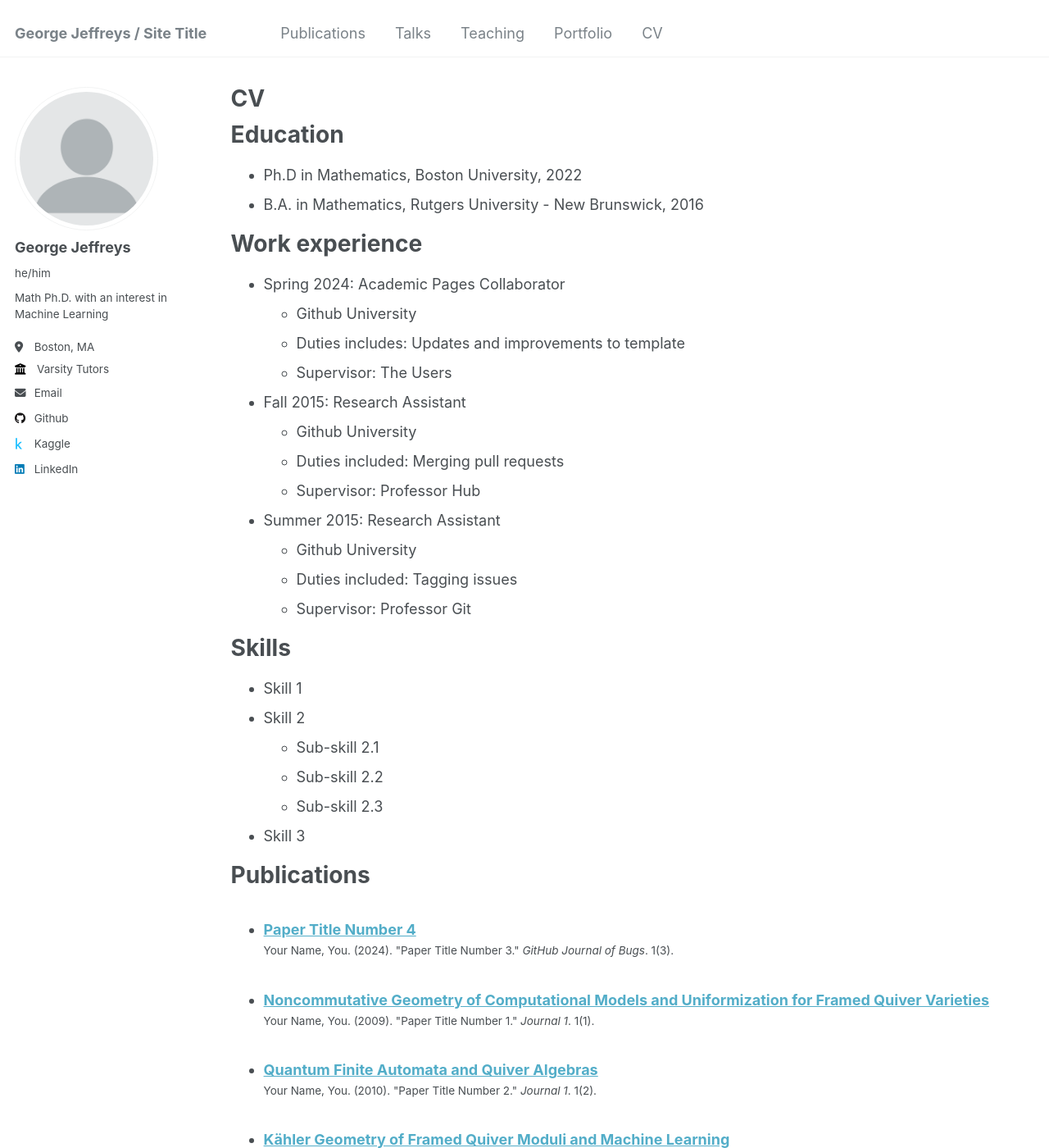
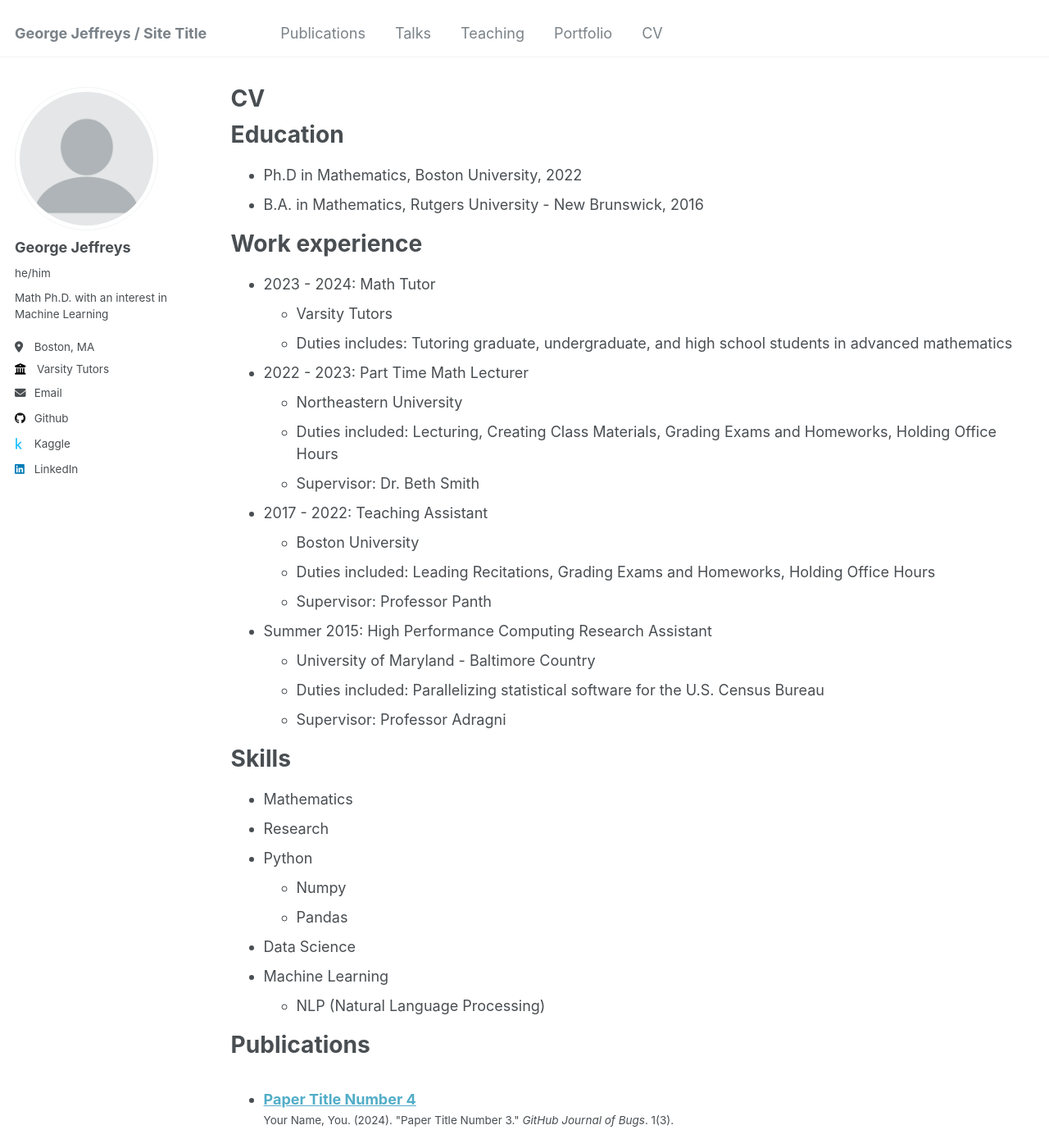
Before and after one commit to G-Jeffreys/G-Jeffreys.github.io, a Jekyll site: the page built from _pages/cv.md, in a window 1280 px wide and 1400 px high. Shown: the whole window at 82% size. Built offline with Jekyll 4.4.1, drawn with Linux system fonts in a browser that asks for light colours; some of the changed text lies outside the part shown.

Commit message:
Update cv.md

```diff
--- a/_pages/cv.md
+++ b/_pages/cv.md
@@ -16,29 +16,35 @@ Education
 
 Work experience
 ======
-* Spring 2024: Academic Pages Collaborator
-  * Github University
-  * Duties includes: Updates and improvements to template
-  * Supervisor: The Users
+* 2023 - 2024: Math Tutor
+  * Varsity Tutors
+  * Duties includes: Tutoring graduate, undergraduate, and high school students in advanced mathematics
 
-* Fall 2015: Research Assistant
-  * Github University
-  * Duties included: Merging pull requests
-  * Supervisor: Professor Hub
+* 2022 - 2023: Part Time Math Lecturer
+  * Northeastern University
+  * Duties included: Lecturing, Creating Class Materials, Grading Exams and Homeworks, Holding Office Hours
+  * Supervisor: Dr. Beth Smith
 
-* Summer 2015: Research Assistant
-  * Github University
-  * Duties included: Tagging issues
-  * Supervisor: Professor Git
+* 2017 - 2022: Teaching Assistant
+  * Boston University
+  * Duties included: Leading Recitations, Grading Exams and Homeworks, Holding Office Hours
+  * Supervisor: Professor Panth
+
+* Summer 2015: High Performance Computing Research Assistant
+  * University of Maryland - Baltimore Country
+  * Duties included: Parallelizing statistical software for the U.S. Census Bureau
+  * Supervisor: Professor Adragni
 
 Skills
 ======
-* Skill 1
-* Skill 2
-  * Sub-skill 2.1
-  * Sub-skill 2.2
-  * Sub-skill 2.3
-* Skill 3
+* Mathematics
+* Research
+* Python
+  * Numpy
+  * Pandas
+* Data Science
+* Machine Learning
+  * NLP (Natural Language Processing)
 
 Publications
 ======
@@ -60,4 +66,4 @@ Teaching
 
 Service and leadership
 ======
-* Currently signed in to 43 different slack teams
+* Former President of the Boston University branch of the AMS Graduate Student organization
```
